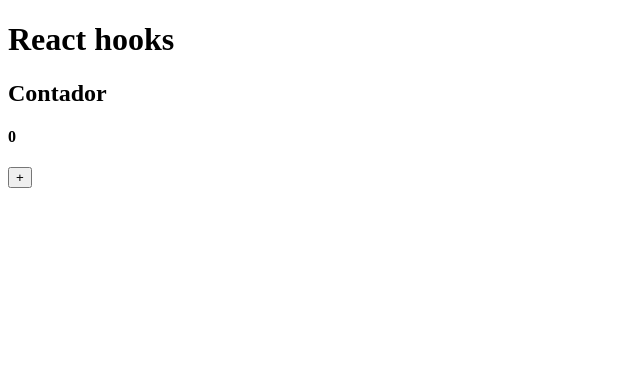
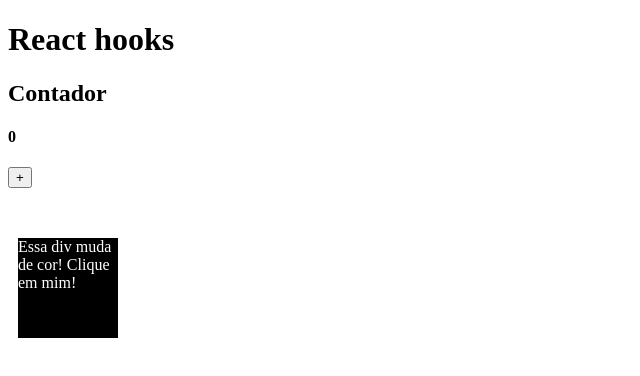
Before and after one commit to br-adriel/react-hooks, a React (Create React App) app: page / in a window 1280 px wide. Shown: the top 376 px of the page, without its empty margins (0-640 px from the left). Built offline with nearby package versions, Linux system fonts and the light colour scheme; the HTML template or start-up script is replaced by a standard one.

Commit message:
Adiciona componente Cores

```diff
--- a/src/App.js
+++ b/src/App.js
@@ -1,11 +1,13 @@
 import './App.css';
 import Contador from './Contador';
+import Cores from './Cores';
 
 function App() {
   return (
     <>
       <h1>React hooks</h1>
       <Contador />
+      <Cores />
     </>
   );
 }
--- /dev/null
+++ b/src/Cores.js
@@ -0,0 +1,25 @@
+import { useState } from 'react';
+
+const Cores = () => {
+  const [cor, setCor] = useState('black');
+
+  return (
+    <div>
+      <div
+        id='myDiv'
+        style={{
+          color: 'white',
+          width: '100px',
+          height: '100px',
+          marginLeft: '10px',
+          marginTop: '50px',
+          backgroundColor: cor,
+        }}
+      >
+        Essa div muda de cor! Clique em mim!
+      </div>
+    </div>
+  );
+};
+
+export default Cores;
```
